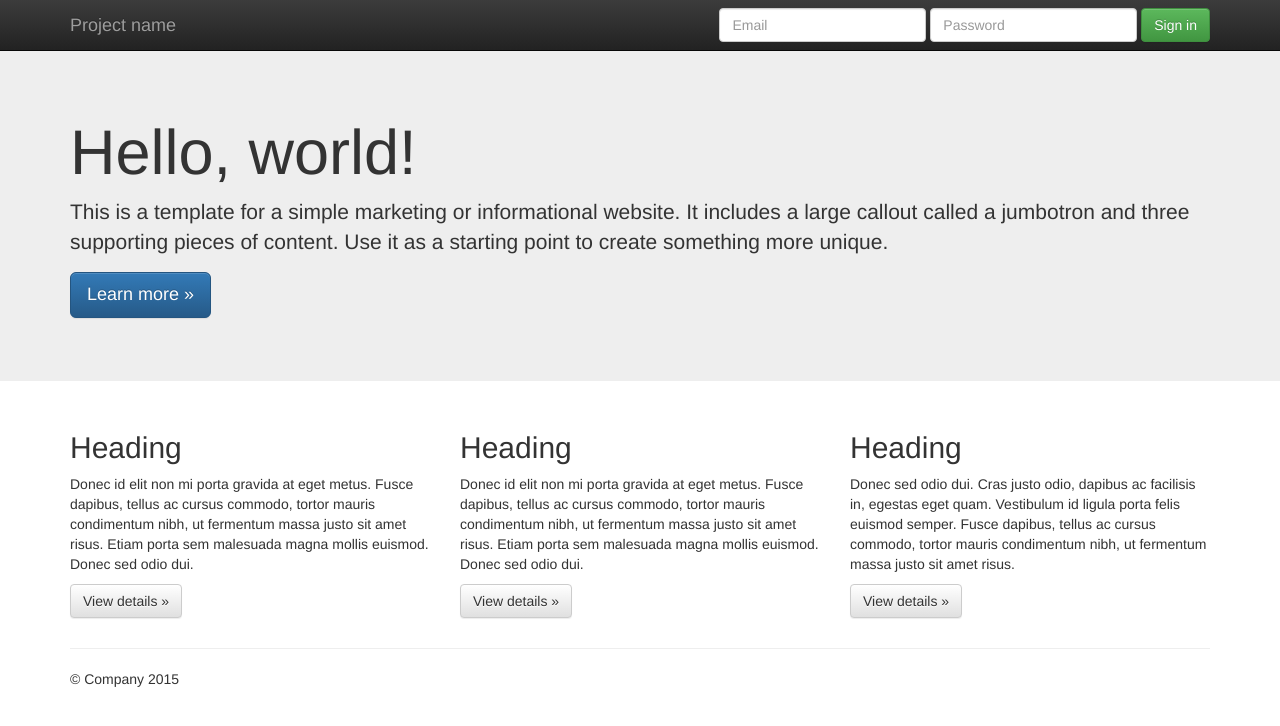
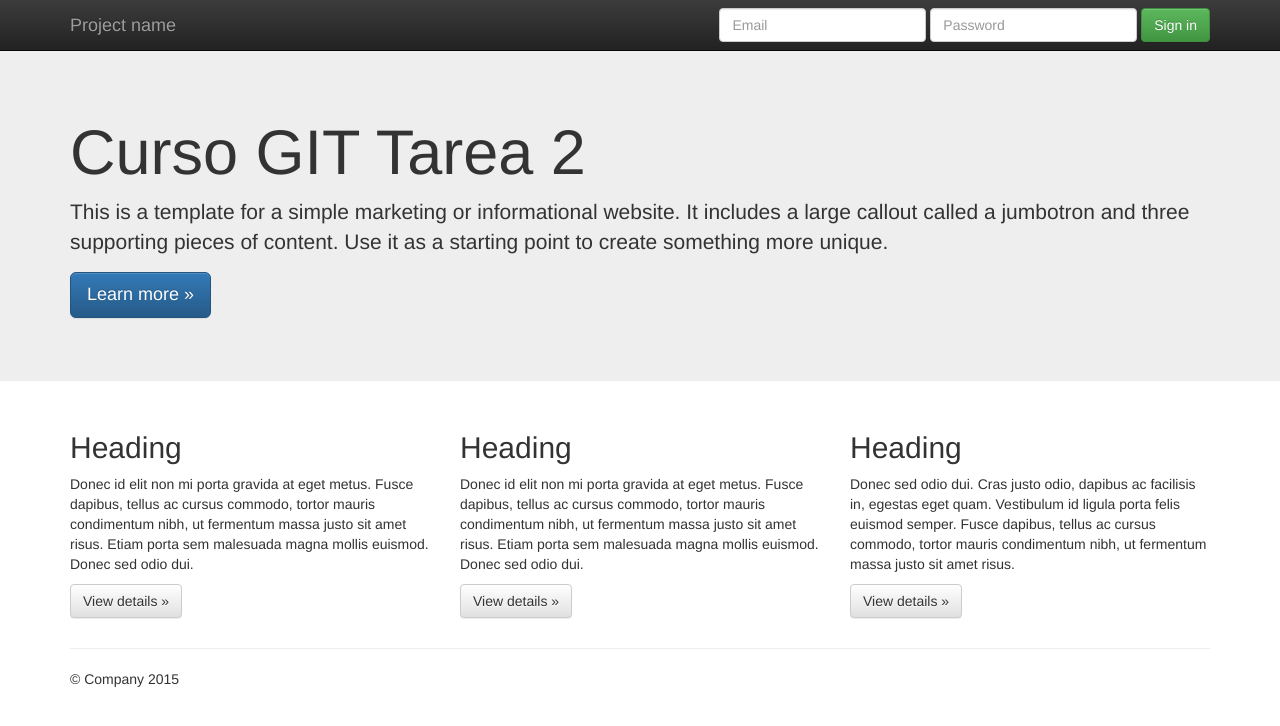
Before and after one commit to awkanes/Trabajo2_Pablo_Cabrera, a plain HTML site: page index.html in a window 1280 px wide. Drawn offline with nearby package versions, Linux system fonts and the light colour scheme.

Commit message:
Se modifica archivo index.html

```diff
--- a/index.html
+++ b/index.html
@@ -55,7 +55,7 @@
     <!-- Main jumbotron for a primary marketing message or call to action -->
     <div class="jumbotron">
       <div class="container">
-        <h1>Hello, world!</h1>
+        <h1>Curso GIT Tarea 2</h1>
         <p>This is a template for a simple marketing or informational website. It includes a large callout called a jumbotron and three supporting pieces of content. Use it as a starting point to create something more unique.</p>
         <p><a class="btn btn-primary btn-lg" href="#" role="button">Learn more &raquo;</a></p>
       </div>
```
